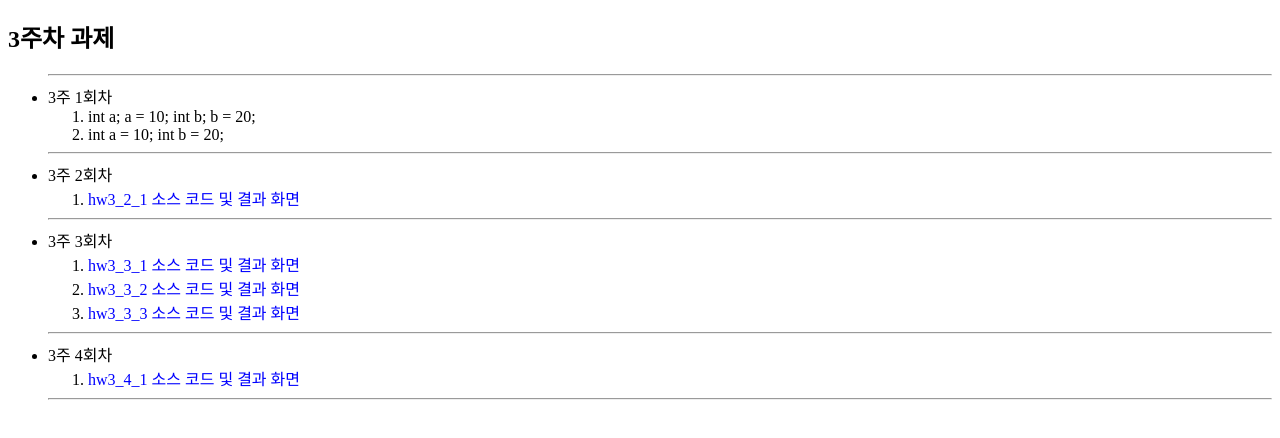
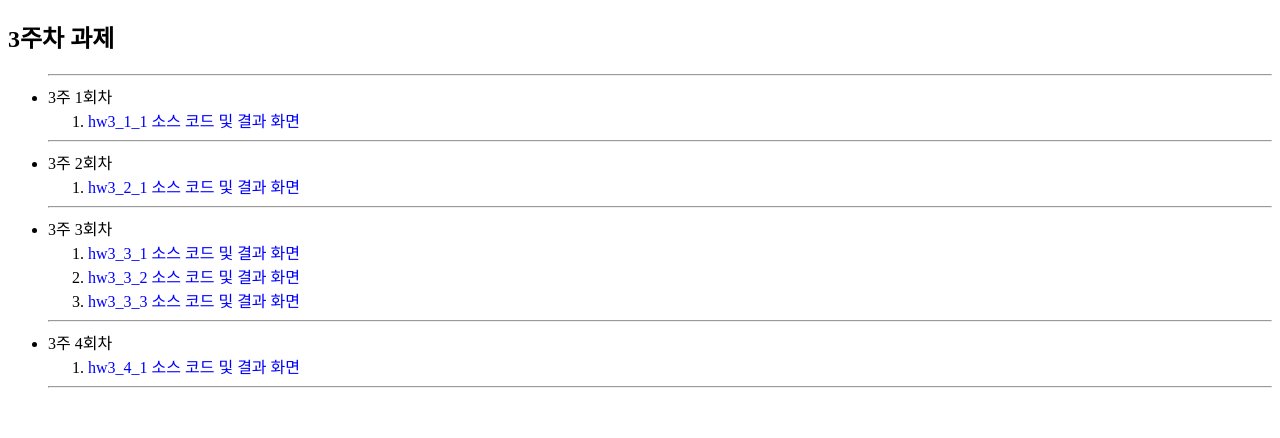
Before and after one commit to JunYongAn2/JunYongAn2.github.io, a plain HTML site: page project/week3.html in a window 1280 px wide. Shown: the part 70-508 px from the top of the page. Drawn offline with Linux system fonts and the light colour scheme.

Commit message:
Update week3.html

```diff
--- a/project/week3.html
+++ b/project/week3.html
@@ -13,12 +13,7 @@
   <ul><hr/>
   <li> 3주 1회차 </li>
   <ol>
-    <li> int a;</a>
-        a = 10;
-        int b;
-        b = 20; </a></li>
-   <li> int a = 10;
-        int b = 20; </a></li>
+    <li><a href=https://JunYongAn2.github.io/project/picture/hw3_1_1.html> hw3_1_1 소스 코드 및 결과 화면 </a></li>
   </ol><hr/>
   <li> 3주 2회차 </li>
   <ol>
```
